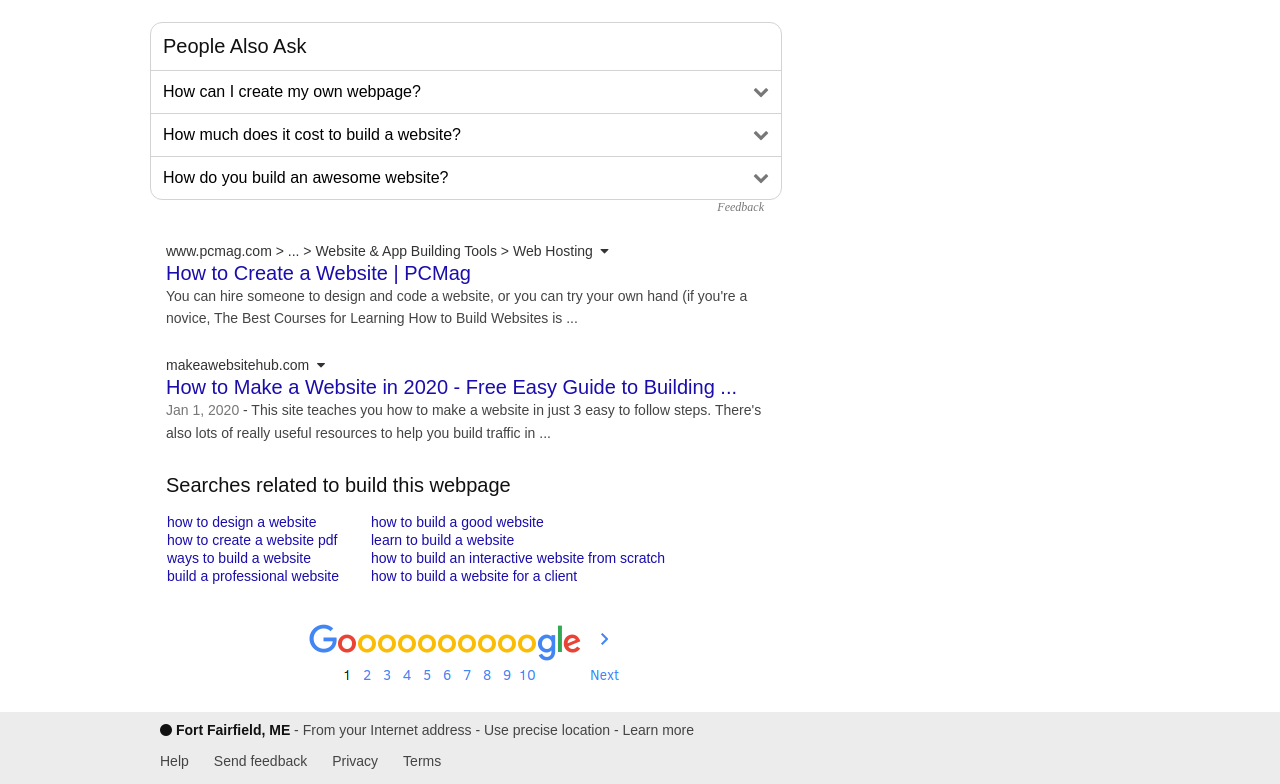
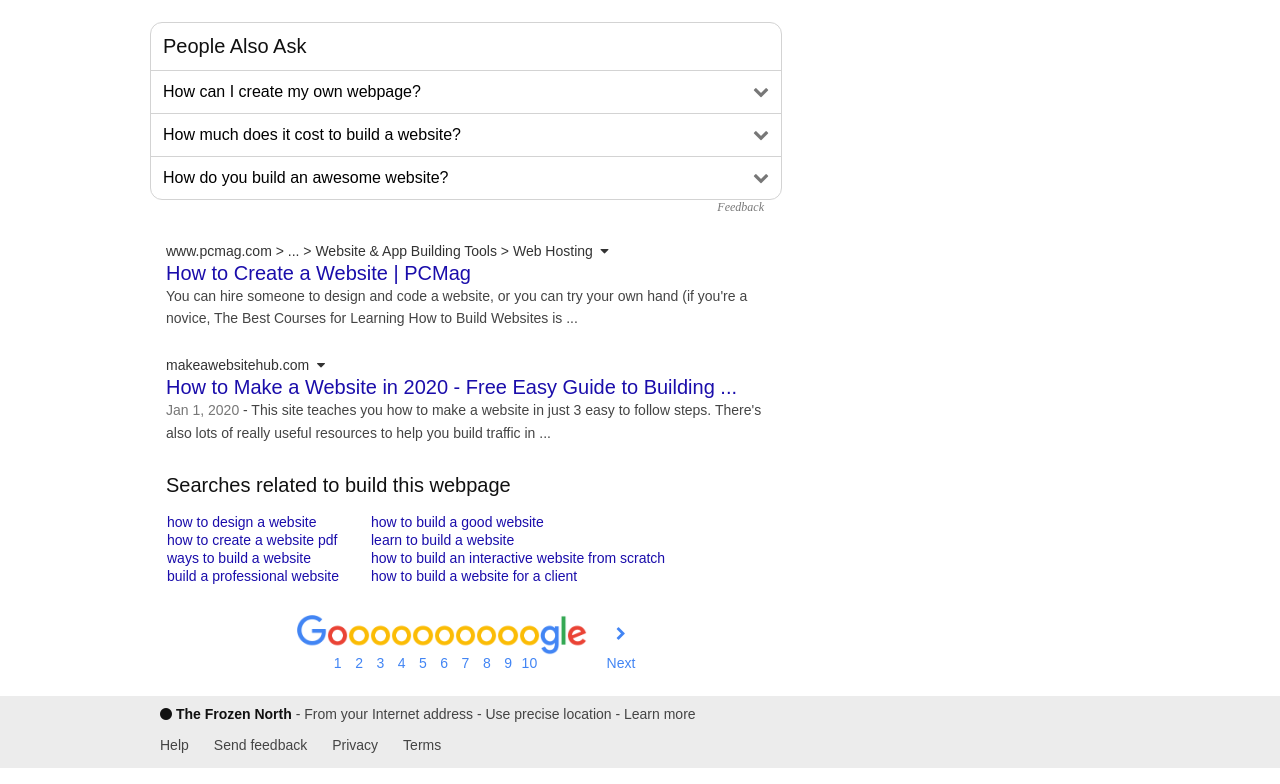
Before and after one commit to jssblngr/google-homepage, a plain HTML site: page index.html in a window 1280 px wide. Shown: the part 1506-2290 px from the top of the page. Drawn offline with Linux system fonts and the light colour scheme.

Commit message:
fixed bottom google links

```diff
--- a/index.html
+++ b/index.html
@@ -318,15 +318,72 @@
                 </div>
                 <div class="goog">
                     <div class="googcontent">
-                       <img src="image/googlebottom.png" />
+                       <div><img src="image/googlelogo_BlueG.png" height="40px" /></div>
+                       <div></div>
                     </div>
+                    <div class="googcontent">
+                       <div><img src="image/googlelogo_RedO.png" height="40px" /></div>
+                       <div class="googlink">1</div>
+                    </div>
+                    <div class="googcontent">
+                       <div><img src="image/googlelogo_YellowO.png" height="40px" /></div>
+                       <div class="googlink">2</div>
+                    </div>
+                    <div class="googcontent">
+                       <div><img src="image/googlelogo_YellowO.png" height="40px" /></div>
+                       <div class="googlink">3</div>
+                    </div>
+                    <div class="googcontent">
+                       <div><img src="image/googlelogo_YellowO.png" height="40px" /></div>
+                       <div class="googlink">4</div>
+                    </div>
+                    <div class="googcontent">
+                       <div><img src="image/googlelogo_YellowO.png" height="40px" /></div>
+                       <div class="googlink">5</div>
+                    </div>
+                    <div class="googcontent">
+                       <div><img src="image/googlelogo_YellowO.png" height="40px" /></div>
+                       <div class="googlink">6</div>
+                    </div>
+                    <div class="googcontent">
+                       <div><img src="image/googlelogo_YellowO.png" height="40px" /></div>
+                       <div class="googlink">7</div>
+                    </div>
+                    <div class="googcontent">
+                       <div><img src="image/googlelogo_YellowO.png" height="40px" /></div>
+                       <div class="googlink">8</div>
+                    </div>
+                    <div class="googcontent">
+                       <div><img src="image/googlelogo_YellowO.png" height="40px" /></div>
+                       <div class="googlink">9</div>
+                    </div>
+                    <div class="googcontent">
+                       <div><img src="image/googlelogo_YellowO.png" height="40px" /></div>
+                       <div class="googlink">10</div>
+                    </div>
+                    <div class="googcontent">
+                       <div><img src="image/googlelogo_BlueLittleG.png" height="40px" /></div>
+                       <div></div>
+                    </div>
+                    <div class="googcontent">
+                       <div><img src="image/googlelogo_GreenL.png" height="40px" /></div>
+                       <div></div>
+                    </div>
+                    <div class="googcontent">
+                       <div><img src="image/googlelogo_RedE.png" height="40px" /></div>
+                       <div></div>
+                    </div>
+                    <div class="googcontent2">
+                        <div class="googlink"><i class="fa fa-chevron-right" aria-hidden="true" style="font-size: 14px;"></i></div>
+                        <div style="vertical-align: bottom;">Next</div>
+                     </div>
                 </div>
             </div>
         </div>
         <div class="footer">
             <div class="footcontent">
             <div class="location">
-                <span style="color: #111111; font-weight: bold;"><i class="fa fa-circle" aria-hidden="true"></i>&nbsp;Fort Fairfield, ME</span> - From your Internet address - Use precise location - Learn more
+                <span style="color: #111111; font-weight: bold;"><i class="fa fa-circle" aria-hidden="true"></i>&nbsp;The Frozen North</span> - From your Internet address - Use precise location - Learn more
             </div>
             <div class="footlinks">
                 <div class="footlink">Help</div>
--- a/style.css
+++ b/style.css
@@ -355,6 +355,36 @@
     display: flex;
     justify-content: center;
 }
+.googcontent {
+    display: flex;
+    flex-direction: column;
+    font-family: Arial, Helvetica, sans-serif;
+    font-size: 14px;
+    font-weight: lighter;
+    color: rgb(66, 133, 244);
+    text-decoration: none;
+}
+.googcontent:hover {
+    text-decoration: underline;
+}
+.googcontent2 {
+    display: flex;
+    flex-direction: column;
+    justify-content: space-between;
+    font-family: Arial, Helvetica, sans-serif;
+    font-size: 14px;
+    font-weight: lighter;
+    color: rgb(66, 133, 244);
+    text-decoration: none;
+    margin-left:20px;
+    margin-top: 12px;
+}
+.googcontent2:hover {
+    text-decoration: underline;
+}
+.googlink {
+    text-align: center;
+}
 .footer {
     display: flex;
     justify-content: flex-start;
```
Also changed, not shown: image/googlelogo_BlueG.png (added), image/googlelogo_BlueLittleG.png (added), image/googlelogo_GreenL.png (added), image/googlelogo_RedE.png (added), image/googlelogo_RedO.png (added), image/googlelogo_YellowO.png (added).
